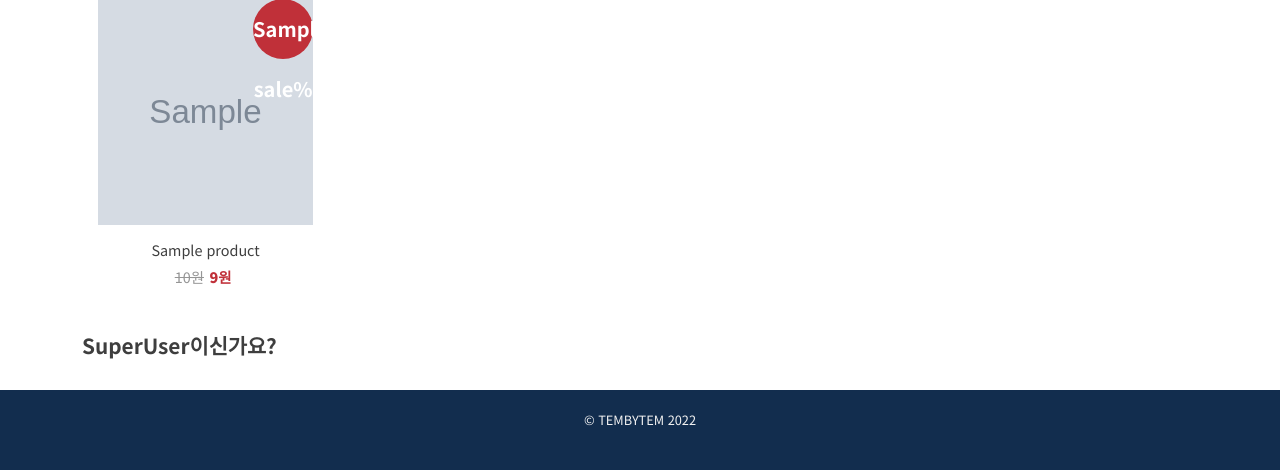
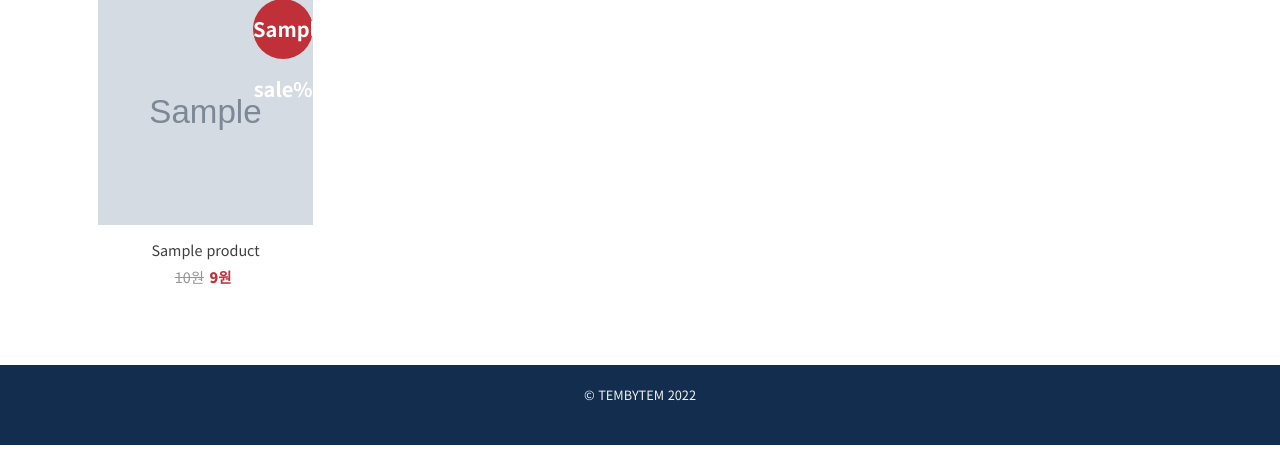
Before and after one commit to hyejinny97/TBT, a Django app: template products/templates/products/products_detail.html in a window 1280 px wide. Shown: the part 2353-2823 px from the top of the page. After the commit the page ends 2798 px from the top, so only its background shows below. Run offline with Django 3.2, Linux system fonts and the light colour scheme; tables that the repository leaves empty hold one stand-in row (values such as "Sample post"); the template is opened without the code that fills it: values that come from a table or form of the project are taken from there, most other values are stand-ins (such as "Sample title", 1, 10 or a date in 2020); grey boxes marked "Sample" are stand-in pictures; some libraries are stand-ins or nearby versions.

Commit message:
superuser h1태그 수정

```diff
--- a/products/templates/products/products_detail.html
+++ b/products/templates/products/products_detail.html
@@ -474,8 +474,8 @@
         </article>
         {% comment %} superuser인 경우만, 상품 수정/삭제 가능 {% endcomment %}
         <article id='superuser-power'>
+          {% if request.user.is_superuser %}
           <h3>SuperUser이신가요?</h3>
-          {% if request.user.is_superuser %}
           <a class="btn btn-primary" href="{% url 'products:products_update' product.pk %}">상품 정보 수정</a>
           <form class="btn btn-danger" action="{% url 'products:products_delete' product.pk  %}" method="POST">
             {% csrf_token %}
```
